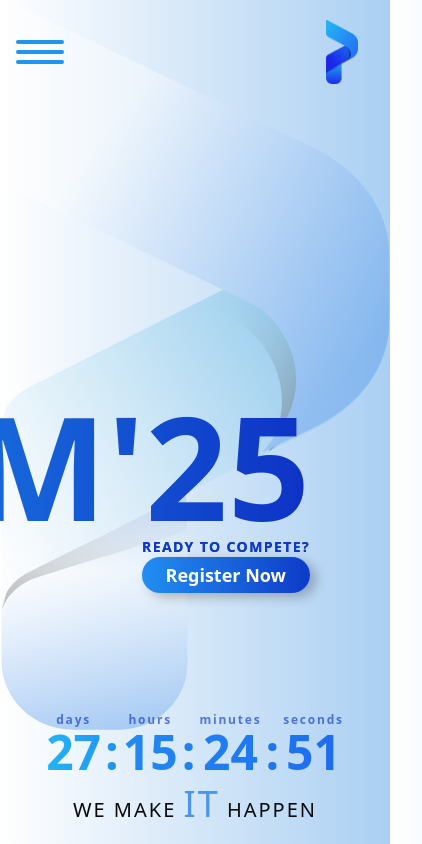
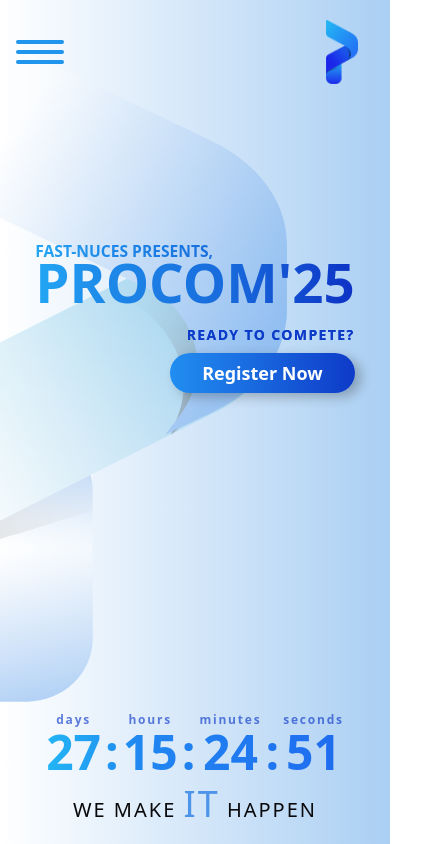
Before and after one commit to Mubin987/Procom25-website, a React (Vite) app in the folder frontend/: page / in a window 390 px wide. Shown: the top 844 px of the page, 422 px wide, since content can reach past the window. Built offline with nearby package versions, Linux system fonts and the light colour scheme.

Commit message:
responsive homepage done

```diff
--- a/frontend/src/components/Home/Competitions.jsx
+++ b/frontend/src/components/Home/Competitions.jsx
@@ -2,15 +2,18 @@
 import { Link } from 'react-router-dom'
 
 const Card = ({ heading, text, image, link }) => (
-    <div className='bg-[linear-gradient(90deg,_#1F95ED_0%,_#2169D4_100%)] flex gap-2 w-4/5 mx-auto justify-between rounded-3xl text-white p-6 [box-shadow:11px_15px_23px_0px_#00000040]'>
-        <div className='w flex flex-col gap-2'>
-            <h1 className='bg-clip-text text-transparent bg-[linear-gradient(90deg,_#FFFFFF_25.4%,_#A7E2FF_90%)] text-4xl font-bold'>{heading}</h1>
-            <p className='text-lg font-semibold'>{text}</p>
-            <Link className='[box-shadow:1px_2px_3px_0px_#00000040] bg-[linear-gradient(90deg,_#FFFFFF_14.9%,_#D0EFFF_65.4%,_#A7E2FF_100%)] rounded-full text-[#2169D4] font-medium px-3 py-1 w-fit'>
+    <div className='bg-[linear-gradient(90deg,_#1F95ED_0%,_#2169D4_100%)] flex gap-2 w-4/5 mx-auto justify-center sm:justify-between rounded-[32px] sm:rounded-3xl text-white p-6 [box-shadow:11px_15px_23px_0px_#00000040]'>
+        <div className='w flex flex-col gap-2 items-center sm:items-start'>
+            <div className='sm:hidden m-auto'>
+                <img src={image} alt={heading} height={400} width={400} className='w-[300px] object-cover rounded-r-3xl' />
+            </div>
+            <h1 className='bg-clip-text text-center sm:text-start text-transparent bg-[linear-gradient(90deg,_#FFFFFF_25.4%,_#A7E2FF_90%)] text-4xl font-bold'>{heading}</h1>
+            <p className='hidden sm:inline text-lg font-semibold'>{text}</p>
+            <Link className='[box-shadow:1px_2px_3px_0px_#00000040] bg-[linear-gradient(90deg,_#FFFFFF_14.9%,_#D0EFFF_65.4%,_#A7E2FF_100%)] justify-center rounded-full text-[#2169D4] font-bold px-6 py-1.5 w-fit mt-2 sm:mt-0'>
                 View Modules
             </Link>
         </div>
-        <div className='m-auto'>
+        <div className='hidden sm:flex m-auto'>
             <img src={image} alt={heading} height={400} width={400} className='w-[200px] object-cover rounded-r-3xl' />
         </div>
     </div>
--- a/frontend/src/components/Home/Hero.jsx
+++ b/frontend/src/components/Home/Hero.jsx
@@ -6,14 +6,14 @@
     return (
         <div className='h-screen w-full flex flex-col justify-center items-center'>
             <ProcomSVG />
-            <div className='w-full p-10 px-20 flex justify-end items-end h-3/4'>
+            <div className='w-full p-10 px-22 flex sm:justify-end justify-center sm:items-end items-center h-3/4'>
                 <div className='bg-[linear-gradient(270deg,#0D32C5_0%,#1768DB_37.9%,#1E8AE9_78.9%,#23A7F4_100%)] bg-clip-text text-transparent font-bold'>
-                    <h1 className='text-4xl'>FAST-NUCES PRESENTS,</h1>
-                    <h1 className='text-[9rem] leading-[1]'>PROCOM'25</h1>
-                    <p className='text-themeDBlue text-end text-sm tracking-widest'>READY TO COMPETE?</p>
+                    <h1 className="text-[4vw] sm:text-4xl md:text-[3vw] lg:text-4xl -mb-2 sm:mb-0">FAST-NUCES PRESENTS,</h1>
+                   <h1 className="text-[14vw] sm:text-[6rem] md:text-[14vw] lg:text-[9rem] leading-[1]">PROCOM'25</h1>
+                    <p className="text-themeDBlue text-end text-sm sm:text-base tracking-widest mt-4 mb-2">READY TO COMPETE?</p>
                     <div className='flex justify-end'>
                         <Link to="/register" className=''>
-                            <button className='text-lg bg-[linear-gradient(90deg,_#218EF1_0%,_#1865DD_50%,_#0E3AC8_100%)] [box-shadow:6px_4px_11.7px_0px_#00000040] font-bold text-white px-6 py-1 rounded-full'>Register Now</button>
+                            <button className='text-lg bg-[linear-gradient(90deg,_#218EF1_0%,_#1865DD_50%,_#0E3AC8_100%)] [box-shadow:6px_4px_11.7px_0px_#00000040] font-bold text-white px-8 py-1.5 rounded-full'>Register Now</button>
                         </Link>
                     </div>
                 </div>
--- a/frontend/src/components/Home/ProcomSVG.jsx
+++ b/frontend/src/components/Home/ProcomSVG.jsx
@@ -2,10 +2,9 @@
 
 const ProcomSVG = () => (
     <svg
-        className="absolute top-0 left-0 -z-10"
-        width="421"
-        height="730"
+        className="absolute sm:w-[421px] sm:h-[730px] w-[100vw] h-[180vw] sm:left-0 top-0 -left-20 -z-10"
         viewBox="0 0 521 1062"
+        style={{clipPath: 'polygon(0 0, 100% 0, 100% 100vh, 0 100vh)'}}
         fill="none"
         xmlns="http://www.w3.org/2000/svg"
     >
--- a/frontend/src/components/Home/carousel/Carousel.jsx
+++ b/frontend/src/components/Home/carousel/Carousel.jsx
@@ -18,7 +18,7 @@
     return (
         <Carousel
             plugins={[plugin.current]}
-            className="w-full max-w-2xl"
+            className="w-[80%] max-w-2xl"
             onMouseEnter={plugin.current.stop}
             onMouseLeave={plugin.current.reset}
         >
--- a/frontend/src/components/Navbar.jsx
+++ b/frontend/src/components/Navbar.jsx
@@ -91,10 +91,10 @@
               key={link.name}
               to={link.path}
               onClick={() => setIsOpen(false)}
-              className={({ isActive }) => `
-    text-3xl bg-[linear-gradient(90deg,_#FFFFFF_14.9%,_#D0EFFF_65.4%,_#A7E2FF_100%)] bg-clip-text text-transparent font-semibold mx-4 md:mx-5 transition duration-200
-    ${isActive ? "underline underline-offset-4 decoration-[linear-gradient(90deg,_#FFFFFF_14.9%,_#D0EFFF_65.4%,_#A7E2FF_100%)] decoration-[3px]" : ""}
-    hover:underline hover:underline-offset-4 hover:decoration-[linear-gradient(90deg,_#FFFFFF_14.9%,_#D0EFFF_65.4%,_#A7E2FF_100%)] hover:decoration-[3px]
+              className={`
+    text-3xl bg-[linear-gradient(90deg,_#FFFFFF_14.9%,_#D0EFFF_65.4%,_#A7E2FF_100%)] bg-clip-text text-transparent font-semibold mb-3 mx-4 md:mx-5 transition duration-200
+    ${ location.pathname === link.path ? "underline underline-offset-[6px] decoration-[#FFFFFFC5] decoration-[3px]" : ""}
+    hover:underline hover:underline-offset-[6px] hover:decoration-[#FFFFFF6E] hover:decoration-[3px]
   `}
             >
               {link.name}
```
